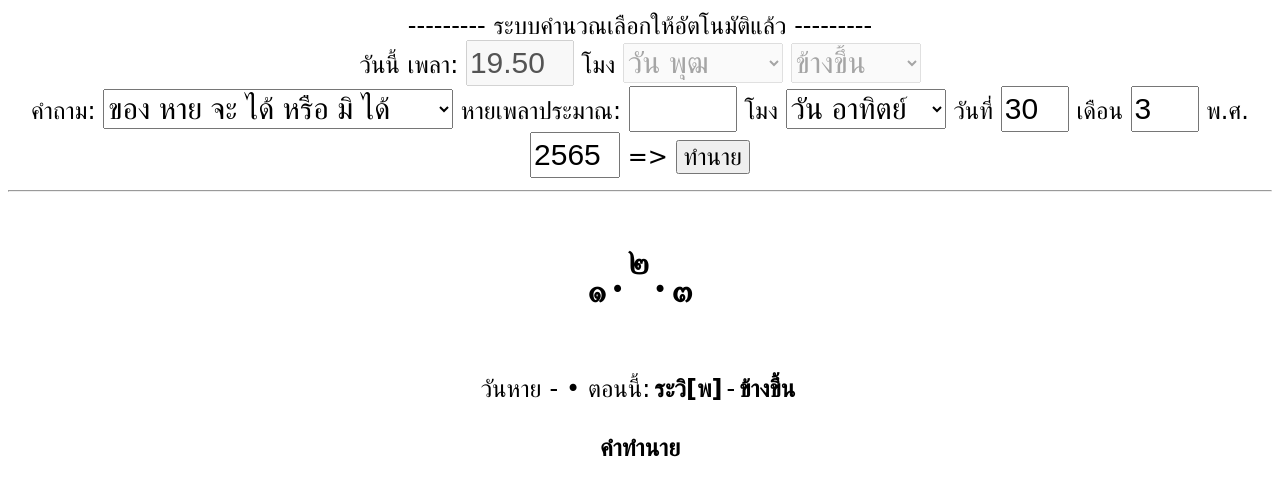
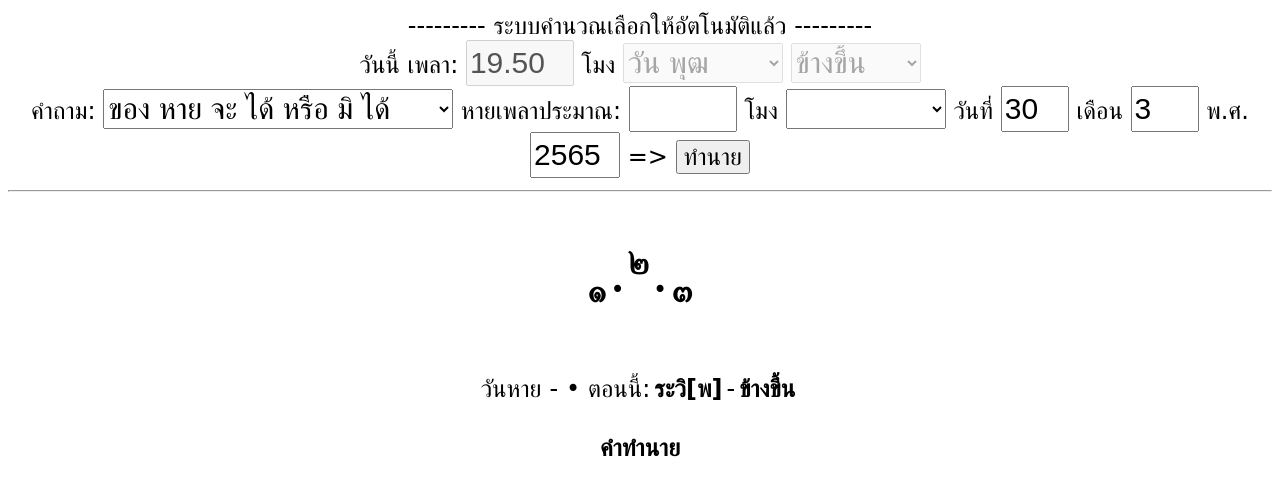
Before and after one commit to artnp/3-eyes-prediction, a plain HTML site: page index.html in a window 1280 px wide. Shown: the part 110-606 px from the top of the page. Drawn offline with Linux system fonts and the light colour scheme; a web font is replaced by a local one.

Commit message:
Update index.html

```diff
--- a/index.html
+++ b/index.html
@@ -90,6 +90,7 @@ day = today.getDay()
 month = today.getMonth() + 1
 year = today.getFullYear()
 document.querySelector('.time').value = time
+document.querySelector('.daylost').value = today.getDay()
 document.querySelector('.datelost').value = today.getDate()
 document.querySelector('.yearlost').value = year+543
 document.querySelector('.monthlost').value = month
```
